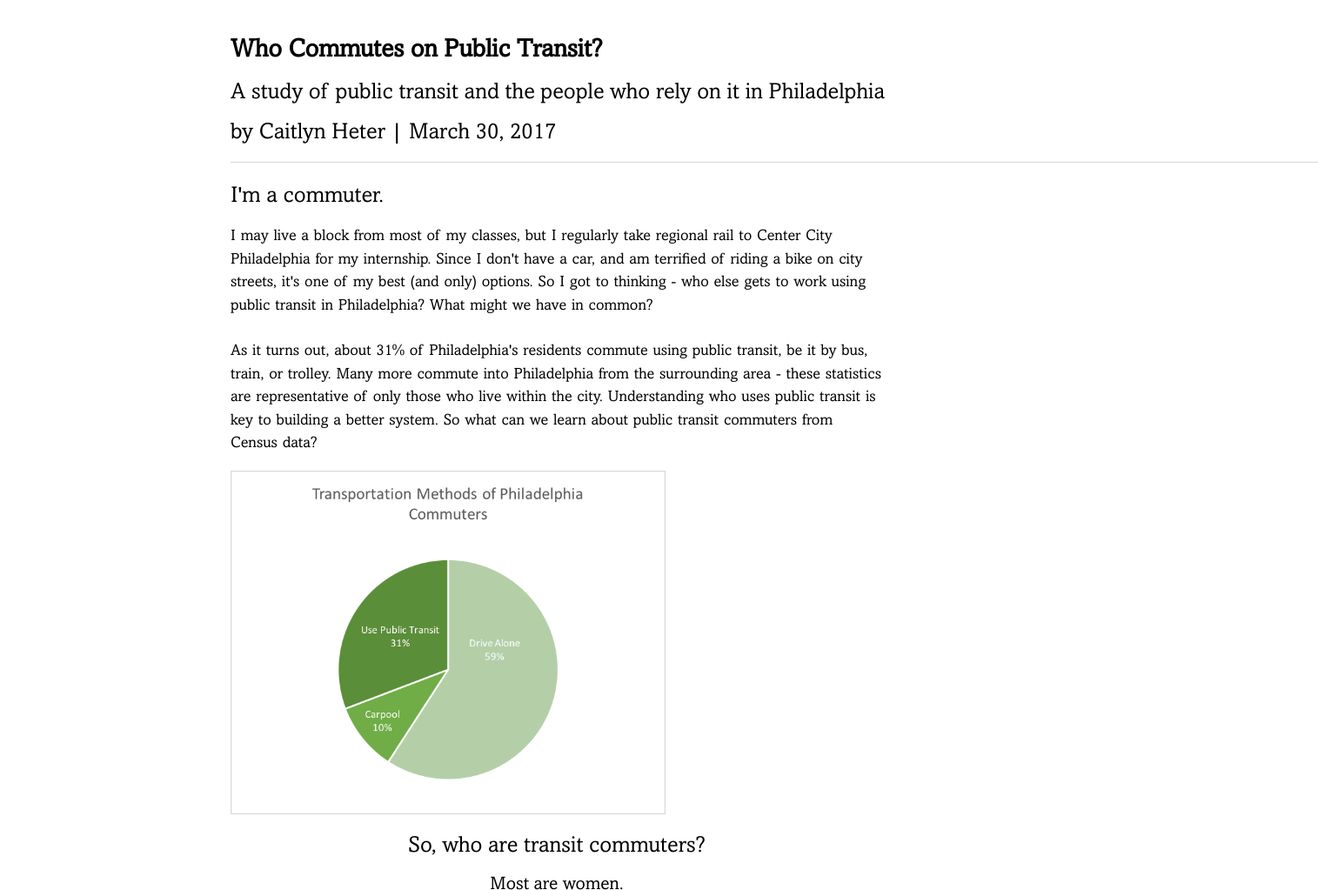
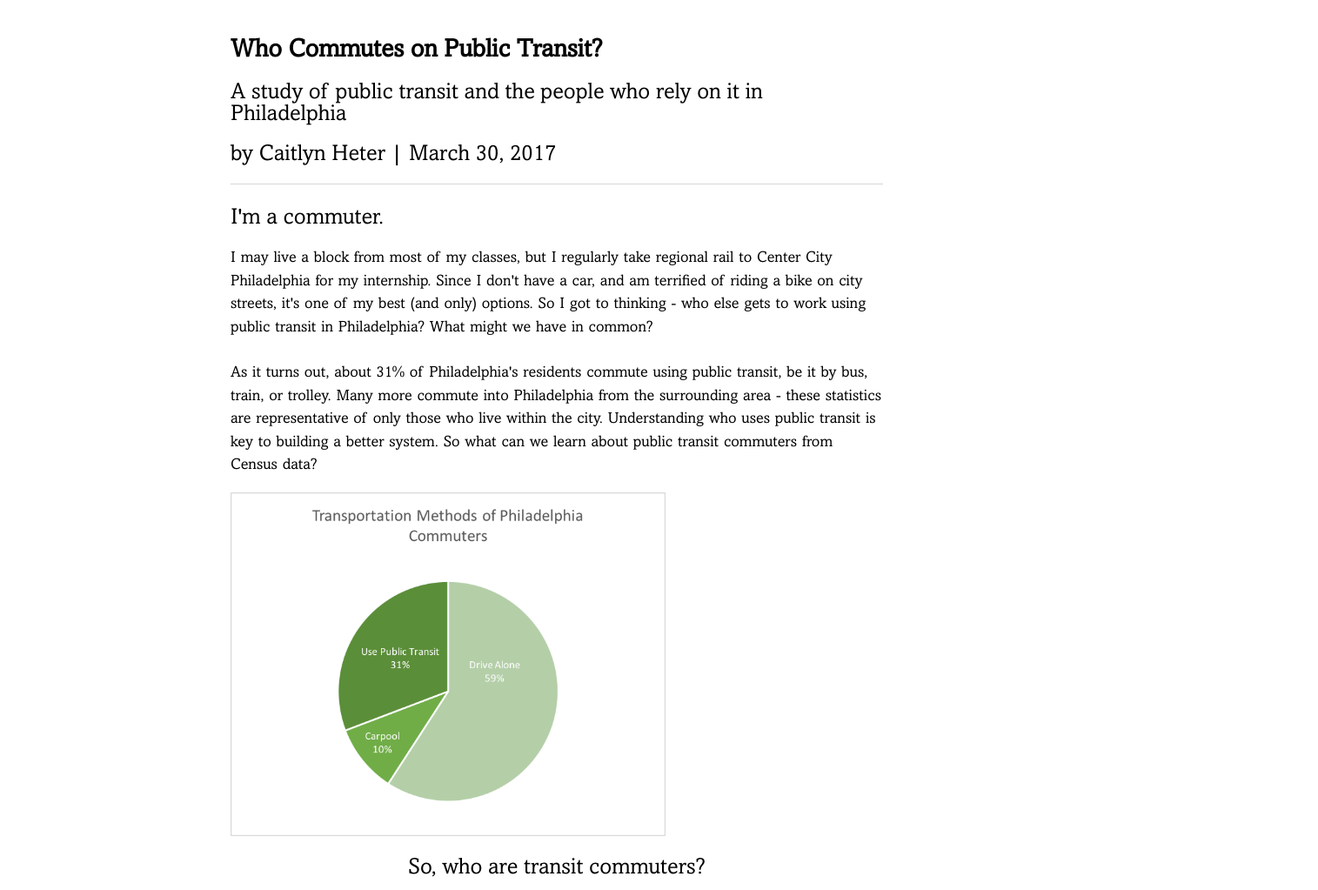
Before and after one commit to caitlynheter/caitlynheter.github.io, a plain HTML site: page ds2/index.html in a window 1280 px wide. Shown: the top 1023 px of the page at 87% size, 1515 px wide, since content can reach past the window. Drawn offline with Linux system fonts and the light colour scheme.

Commit message:
Update index.html

```diff
--- a/ds2/index.html
+++ b/ds2/index.html
@@ -41,9 +41,9 @@
   	}
 
   	.header{
-  		width:100%;
   		padding-top:10px;
 		margin-left:20%;
+		margin-right:20%;
   		border-bottom:1.5px solid #d5d5d5;
   	}
 
```
